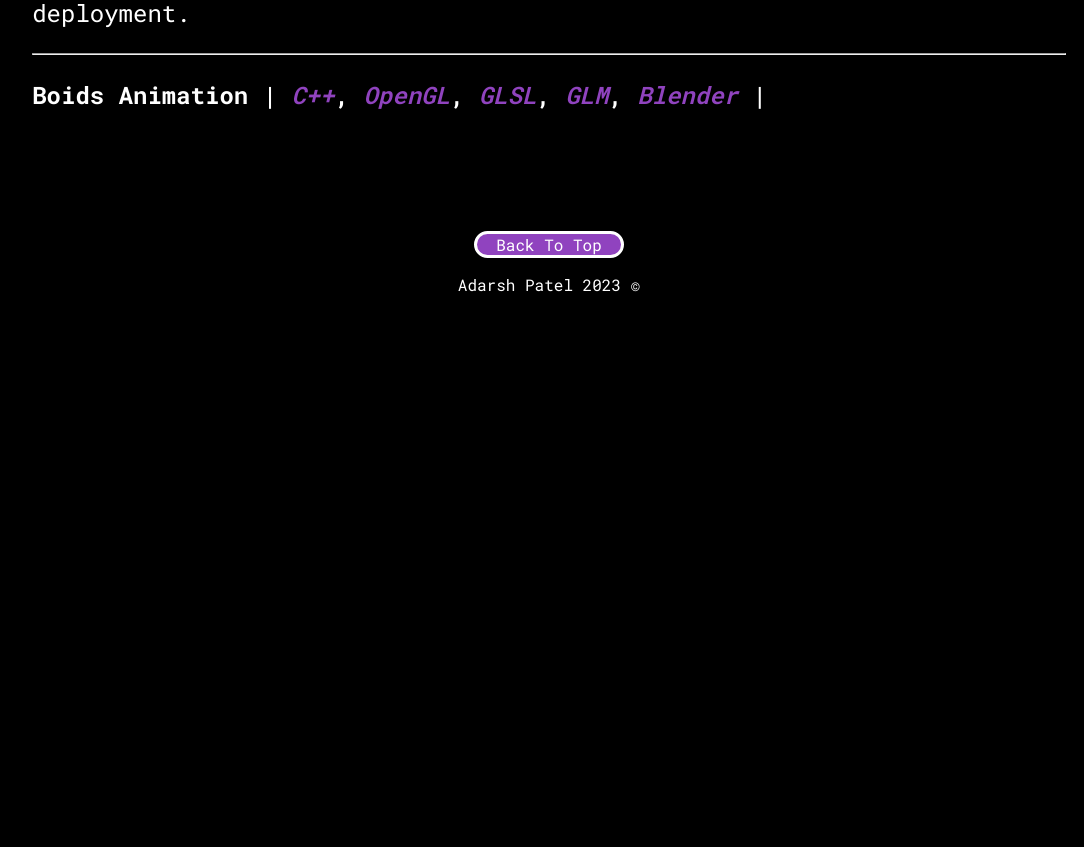
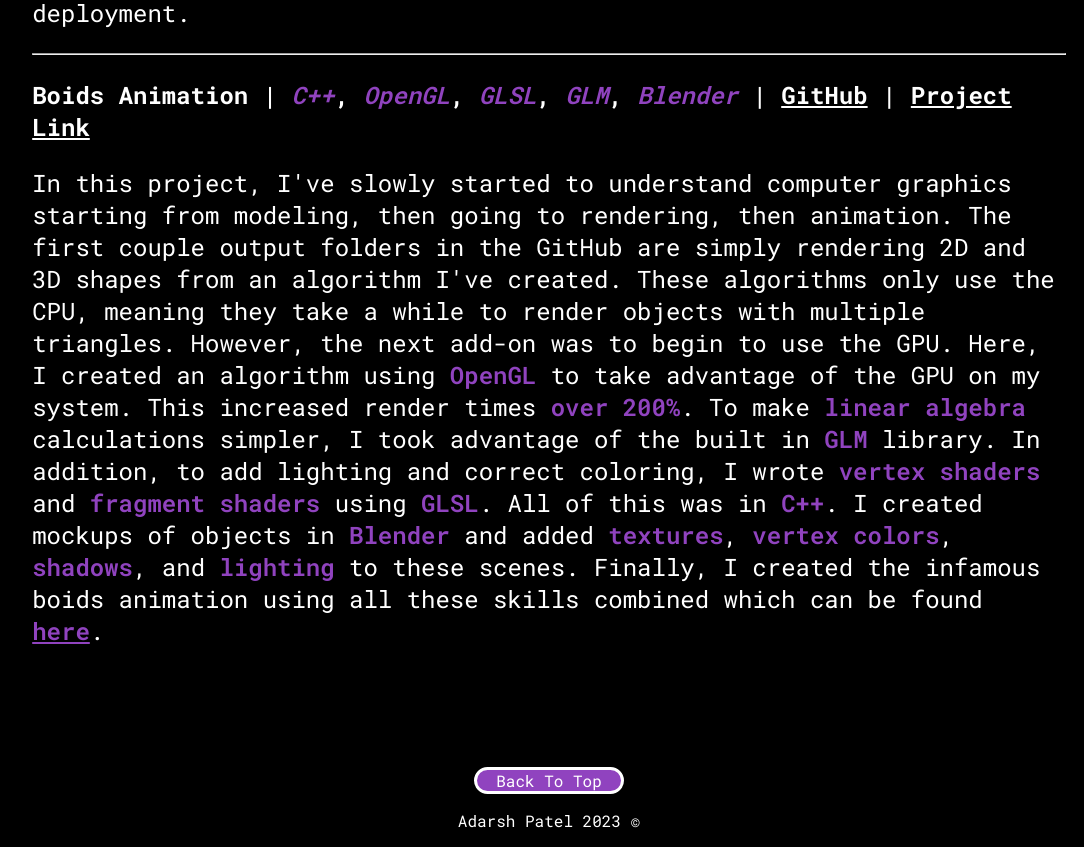
Before and after one commit to adarsh249/CSE134-HW-2, a plain HTML site: page index.html in a window 1280 px wide. Shown: the part 2770-3617 px from the top of the page, without its empty margins (91-1175 px from the left). Before the commit the page ends 3081 px from the top, so only its background shows below. Drawn offline with Linux system fonts and the light colour scheme.

Commit message:
added final project description

```diff
--- a/index.html
+++ b/index.html
@@ -97,9 +97,23 @@
             <hr>
             <project-item>
                 <h3>Boids Animation | <em>C++</em>, <em>OpenGL</em>, <em>GLSL</em>, <em>GLM</em>, <em>Blender</em> |
-
-
+                    <a href="https://github.com/adarsh249/computer-graphics">GitHub</a> |
+                    <a href="https://github.com/adarsh249/computer-graphics/blob/main/README.md">Project Link</a>
                 </h3>
+                <p>
+                    In this project, I've slowly started to understand computer graphics starting from modeling, then going to
+                    rendering, then animation. The first couple output folders in the GitHub are simply rendering 2D and 3D shapes
+                    from an algorithm I've created. These algorithms only use the CPU, meaning they take a while to render objects
+                    with multiple triangles. However, the next add-on was to begin to use the GPU. Here, I created an algorithm using
+                    <strong>OpenGL</strong> to take advantage of the GPU on my system. This increased render times <strong>over 200%</strong>.
+                    To make <strong>linear algebra</strong> calculations simpler, I took advantage of the built in <strong>GLM</strong> library. In addition,
+                    to add lighting and correct coloring, I wrote <strong>vertex shaders</strong> and <strong>fragment shaders</strong> using
+                    <strong>GLSL</strong>. All of this was in <strong>C++</strong>. I created mockups of objects in <strong>Blender</strong> and added
+                    <strong>textures</strong>, <strong>vertex colors</strong>, <strong>shadows</strong>, and <strong>lighting</strong> to these
+                    scenes. Finally, I created the infamous boids animation using all these skills combined which can be found
+                    <a href="https://www.shadertoy.com/view/mlKBzd" target="_blank" style="color: var(--bold-text-color, thistle);
+                    font-weight: 600;">here</a>.
+                </p>
             </project-item>
         </section>
     </main>
```
